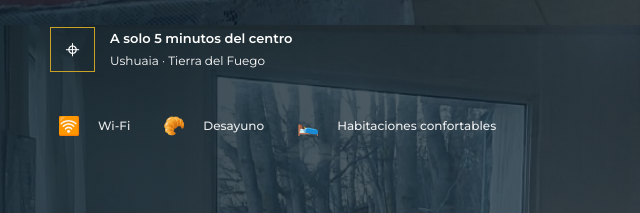
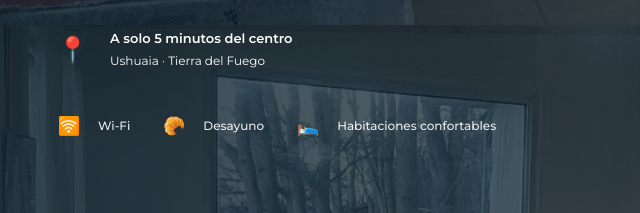
Before and after one commit to Rodrigo198636/webHostal, a plain HTML site: page refugio-latitud-52/refugio.html in a window 1280 px wide. Shown: the part 775-988 px from the top of the page, 0-640 px from the left. Drawn offline with nearby package versions, Linux system fonts and the light colour scheme.

Commit message:
se quito el borde dorado a los iconos

```diff
--- a/refugio-latitud-52/css/styles.css
+++ b/refugio-latitud-52/css/styles.css
@@ -683,10 +683,6 @@ ul {
     width: 45px;
     height: 45px;
 
-    border: 1px solid #c9a227;
-
-    color: #c9a227;
-
     font-size: 25px;
 }
 
@@ -870,8 +866,6 @@ ul {
 
     flex-shrink: 0;
 
-    border: 1px solid #c9a227;
-
     color: #ffffff;
 
     font-size: 25px;
```
Also changed, not shown: refugio-latitud-52/refugio.html (+1 -1 lines).
